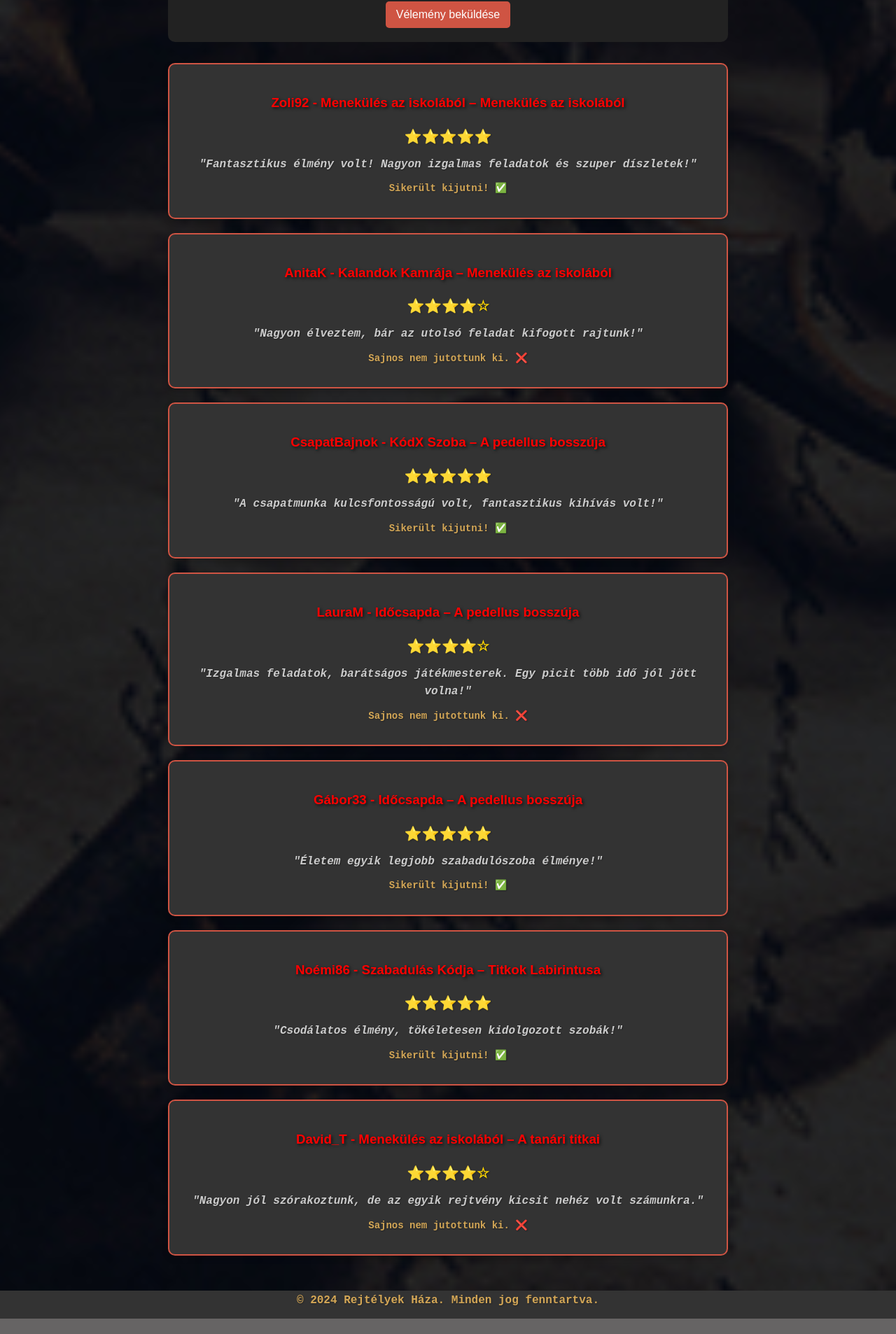
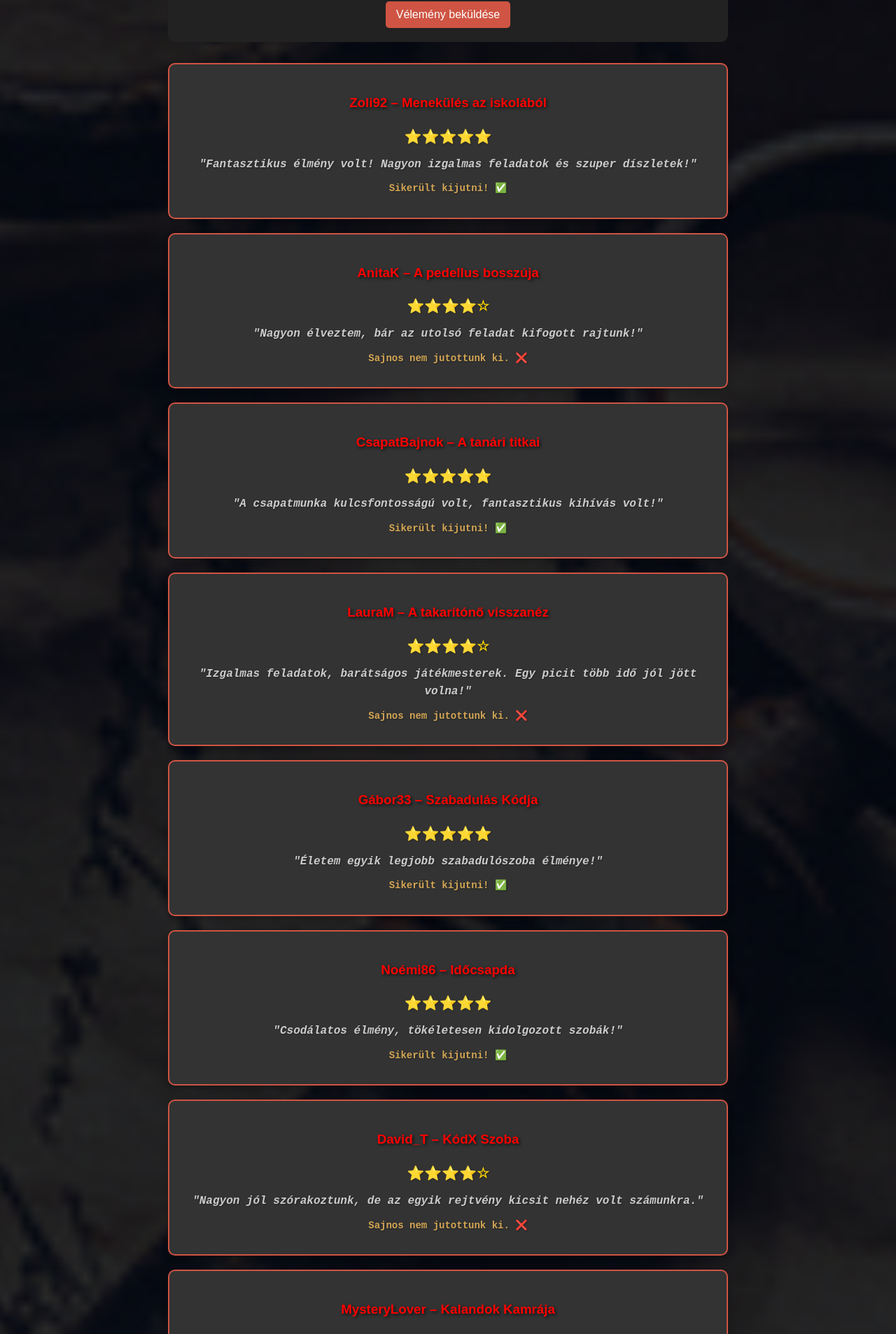
Before and after one commit to Neliah85/Projekt_Rejtelyekhaza_react, a React (Create React App) app in the folder frontend/: page /reviews in a window 1280 px wide. Shown: the part 790-2696 px from the top of the page at 70% size. Before the commit the page ends 2674 px from the top, so only its background shows below. Built offline with nearby package versions, Linux system fonts and the light colour scheme.

Commit message:
reviews new code

```diff
--- a/frontend/src/components/Reviews.js
+++ b/frontend/src/components/Reviews.js
@@ -2,7 +2,7 @@ import React, { useState, useEffect } from "react";
 import Header from "./Header";
 import Footer from "./Footer";
 
-// Pályák listája (szoba választóhoz)
+// Pályák listája
 const tracks = [
     "Menekülés az iskolából",
     "A pedellus bosszúja",
@@ -15,18 +15,20 @@ const tracks = [
     "Titkok Labirintusa"
 ];
 
-// Véletlenszerű szoba választás egy meglévő véleményhez
-const getRandomTrack = () => tracks[Math.floor(Math.random() * tracks.length)];
-
-// Alapértelmezett vélemények (random szobákkal)
+// Alapértelmezett vélemények (kézzel hozzárendelt szobákkal)
 const defaultReviews = [
-    { name: "Zoli92 - Menekülés az iskolából", rating: 5, text: "Fantasztikus élmény volt! Nagyon izgalmas feladatok és szuper díszletek!", escaped: true, track: getRandomTrack() },
-    { name: "AnitaK - Kalandok Kamrája", rating: 4, text: "Nagyon élveztem, bár az utolsó feladat kifogott rajtunk!", escaped: false, track: getRandomTrack() },
-    { name: "CsapatBajnok - KódX Szoba", rating: 5, text: "A csapatmunka kulcsfontosságú volt, fantasztikus kihívás volt!", escaped: true, track: getRandomTrack() },
-    { name: "LauraM - Időcsapda", rating: 4, text: "Izgalmas feladatok, barátságos játékmesterek. Egy picit több idő jól jött volna!", escaped: false, track: getRandomTrack() },
-    { name: "Gábor33 - Időcsapda", rating: 5, text: "Életem egyik legjobb szabadulószoba élménye!", escaped: true, track: getRandomTrack() },
-    { name: "Noémi86 - Szabadulás Kódja", rating: 5, text: "Csodálatos élmény, tökéletesen kidolgozott szobák!", escaped: true, track: getRandomTrack() },
-    { name: "David_T - Menekülés az iskolából", rating: 4, text: "Nagyon jól szórakoztunk, de az egyik rejtvény kicsit nehéz volt számunkra.", escaped: false, track: getRandomTrack() },
+    { name: "Zoli92", rating: 5, text: "Fantasztikus élmény volt! Nagyon izgalmas feladatok és szuper díszletek!", escaped: true, track: "Menekülés az iskolából" },
+    { name: "AnitaK", rating: 4, text: "Nagyon élveztem, bár az utolsó feladat kifogott rajtunk!", escaped: false, track: "A pedellus bosszúja" },
+    { name: "CsapatBajnok", rating: 5, text: "A csapatmunka kulcsfontosságú volt, fantasztikus kihívás volt!", escaped: true, track: "A tanári titkai" },
+    { name: "LauraM", rating: 4, text: "Izgalmas feladatok, barátságos játékmesterek. Egy picit több idő jól jött volna!", escaped: false, track: "A takarítónő visszanéz" },
+    { name: "Gábor33", rating: 5, text: "Életem egyik legjobb szabadulószoba élménye!", escaped: true, track: "Szabadulás Kódja" },
+    { name: "Noémi86", rating: 5, text: "Csodálatos élmény, tökéletesen kidolgozott szobák!", escaped: true, track: "Időcsapda" },
+    { name: "David_T", rating: 4, text: "Nagyon jól szórakoztunk, de az egyik rejtvény kicsit nehéz volt számunkra.", escaped: false, track: "KódX Szoba" },
+    { name: "MysteryLover", rating: 5, text: "Nagyon szeretem a rejtélyeket, és ez a hely tökéletes volt!", escaped: true, track: "Kalandok Kamrája" },
+    { name: "CsillaR", rating: 4, text: "Nagyon ötletes pályák, baráti társasággal szuper élmény volt.", escaped: true, track: "Titkok Labirintusa" },
+    { name: "Marci17", rating: 5, text: "Érdekes rejtvények, gyönyörű környezet. Mindenkinek ajánlom!", escaped: true, track: "Menekülés az iskolából" },
+    { name: "JaniMega", rating: 5, text: "Meglepetések és izgalmak mindenhol! Mindenképpen visszajövünk!", escaped: true, track: "A pedellus bosszúja" },
+    { name: "LillaS", rating: 4, text: "Jó pályák, de egy kis extra segítség néha jól jött volna.", escaped: false, track: "A tanári titkai" },
 ];
 
 const getStars = (rating) => "⭐".repeat(rating) + "☆".repeat(5 - rating);
```
